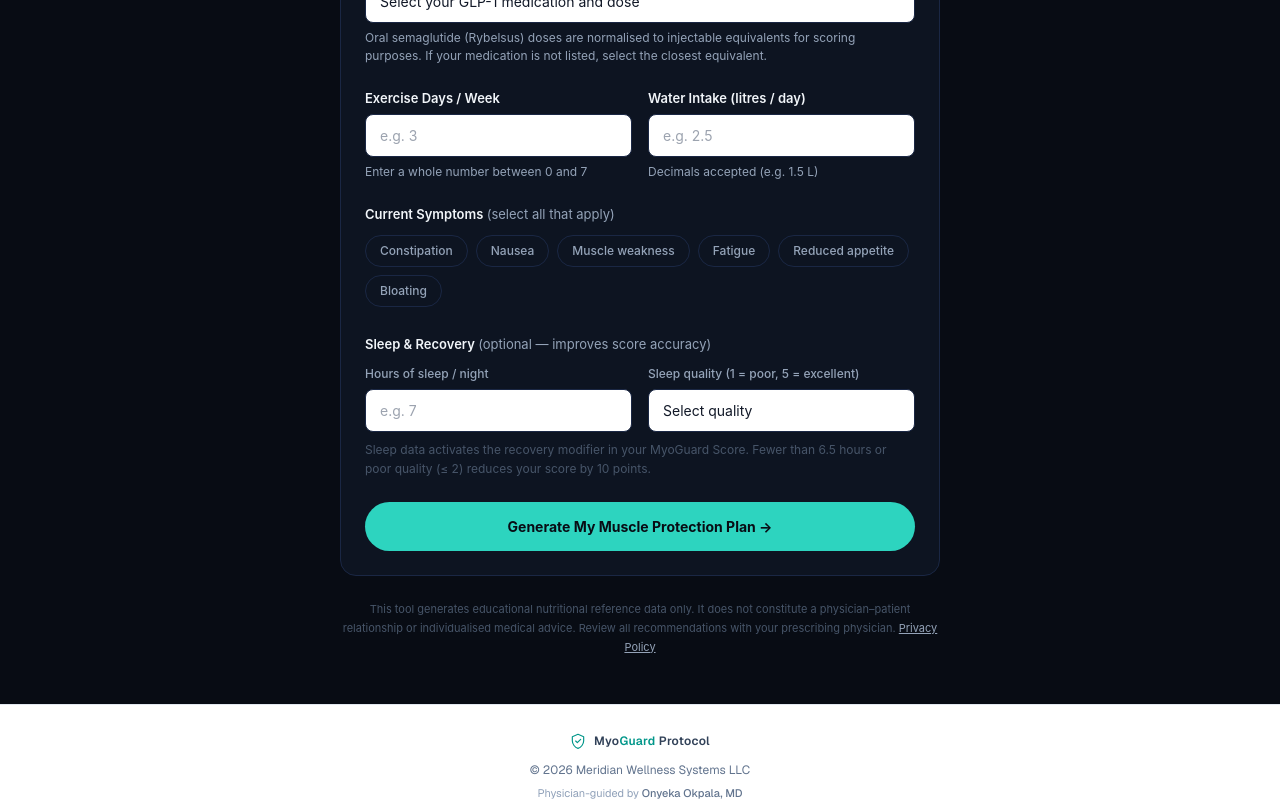
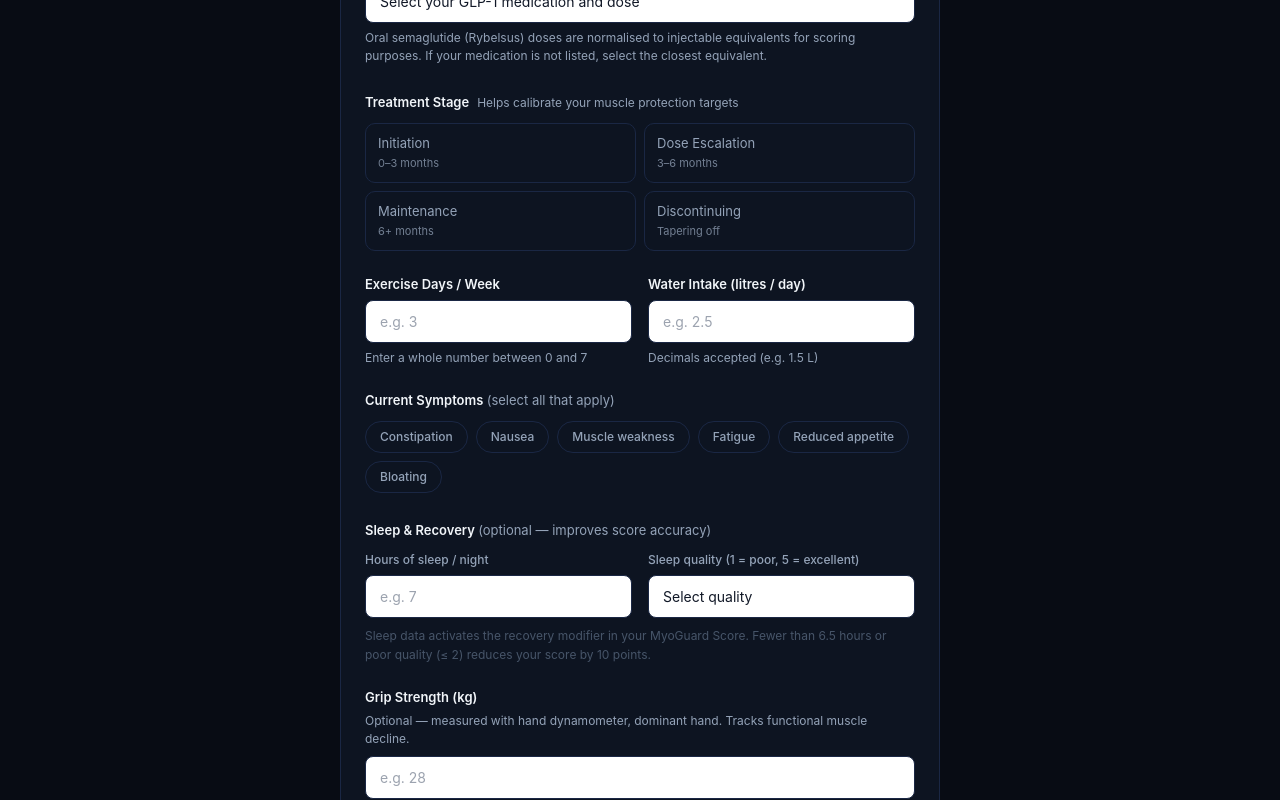
Before and after one commit to MyoGuardProtocol/myoguard-web, a Next.js app: page /dashboard/assessment in a window 1280 px wide. Shown: the part 340-1140 px from the top of the page. Built offline with nearby package versions, Linux system fonts and the light colour scheme.

Commit message:
feat: add GLP-1 stage and grip strength capture to assessment
Co-Authored-By: Claude Sonnet 4.6 <noreply@anthropic.com>

```diff
--- a/app/dashboard/assessment/page.tsx
+++ b/app/dashboard/assessment/page.tsx
@@ -90,9 +90,11 @@ type FormData = {
   symptoms:        string[];
   sleepHours?:     number;
   sleepQuality?:   number;
+  glp1Stage:       string | null;
+  gripStrengthKg:  number | null;
 };
 
-type FieldErrors = Partial<Record<keyof Omit<FormData, 'symptoms' | 'sleepHours' | 'sleepQuality'>, string>>;
+type FieldErrors = Partial<Record<keyof Omit<FormData, 'symptoms' | 'sleepHours' | 'sleepQuality' | 'glp1Stage' | 'gripStrengthKg'>, string>>;
 
 /** Map exercise days → activityLevel enum expected by AssessmentInputSchema */
 function daysToActivity(days: number): 'sedentary' | 'moderate' | 'active' {
@@ -113,6 +115,8 @@ export default function AssessmentPage() {
     symptoms:        [],
     sleepHours:      undefined,
     sleepQuality:    undefined,
+    glp1Stage:       null,
+    gripStrengthKg:  null,
   });
 
   const [fieldErrors, setFieldErrors] = useState<FieldErrors>({});
@@ -179,6 +183,10 @@ export default function AssessmentPage() {
         activityLevel:  daysToActivity(days),
         symptoms:       form.symptoms,
         exerciseDaysWk: days,
+        glp1Stage:      form.glp1Stage ?? undefined,
+        gripStrengthKg: form.gripStrengthKg
+          ? parseFloat(String(form.gripStrengthKg))
+          : undefined,
       };
       if (form.sleepHours   !== undefined) payload.sleepHours   = form.sleepHours;
       if (form.sleepQuality !== undefined) payload.sleepQuality = form.sleepQuality;
@@ -383,6 +391,46 @@ export default function AssessmentPage() {
             </p>
           </div>
 
+          {/* ── GLP-1 Treatment Stage ── */}
+          <div>
+            <div style={{ marginBottom: '10px' }}>
+              <span style={{ fontSize: '13px', fontWeight: '600', color: '#F1F5F9' }}>
+                Treatment Stage
+              </span>
+              <span style={{ fontSize: '12px', color: '#94A3B8', marginLeft: '8px', fontWeight: '400' }}>
+                Helps calibrate your muscle protection targets
+              </span>
+            </div>
+            <div style={{ display: 'grid', gridTemplateColumns: '1fr 1fr', gap: '8px' }}>
+              {([
+                { value: 'INITIATION',     label: 'Initiation',      sub: '0–3 months' },
+                { value: 'DOSE_ESCALATION', label: 'Dose Escalation', sub: '3–6 months' },
+                { value: 'MAINTENANCE',    label: 'Maintenance',     sub: '6+ months' },
+                { value: 'DISCONTINUATION', label: 'Discontinuing',  sub: 'Tapering off' },
+              ] as const).map(stage => (
+                <button
+                  key={stage.value}
+                  type="button"
+                  onClick={() => setFormState(prev => ({ ...prev, glp1Stage: stage.value }))}
+                  style={{
+                    borderRadius: '10px',
+                    border: form.glp1Stage === stage.value ? 'none' : '1px solid #1A2744',
+                    background: form.glp1Stage === stage.value ? '#2DD4BF' : '#0D1421',
+                    color: form.glp1Stage === stage.value ? '#080C14' : '#94A3B8',
+                    fontWeight: form.glp1Stage === stage.value ? 700 : 400,
+                    padding: '10px 12px',
+                    cursor: 'pointer',
+                    textAlign: 'left',
+                    transition: 'all 0.15s',
+                  }}
+                >
+                  <div style={{ fontSize: '13px', fontWeight: 'inherit' }}>{stage.label}</div>
+                  <div style={{ fontSize: '11px', marginTop: '2px', opacity: 0.75 }}>{stage.sub}</div>
+                </button>
+              ))}
+            </div>
+          </div>
+
           {/* ── Exercise days + Hydration ── */}
           <div style={{ display: 'grid', gridTemplateColumns: '1fr 1fr', gap: '16px' }}>
 
@@ -561,6 +609,38 @@ export default function AssessmentPage() {
             </p>
           </div>
 
+          {/* ── Grip Strength ── */}
+          <div>
+            <label htmlFor="gripStrengthKg" style={{
+              display: 'block', fontSize: '13px', fontWeight: '600',
+              color: '#F1F5F9', marginBottom: '4px',
+            }}>
+              Grip Strength (kg)
+            </label>
+            <p style={{ fontSize: '12px', color: '#94A3B8', marginBottom: '8px', lineHeight: '1.5' }}>
+              Optional — measured with hand dynamometer, dominant hand. Tracks functional muscle decline.
+            </p>
+            <input
+              id="gripStrengthKg"
+              type="number"
+              inputMode="decimal"
+              placeholder="e.g. 28"
+              min={5}
+              max={80}
+              step={0.5}
+              value={form.gripStrengthKg ?? ''}
+              onChange={e => {
+                const v = e.target.value;
+                setFormState(prev => ({
+                  ...prev,
+                  gripStrengthKg: v === '' ? null : parseFloat(v),
+                }));
+              }}
+              className="myg-input"
+              style={inputStyle(false)}
+            />
+          </div>
+
           {/* ── Activity level hint ── */}
           {form.exerciseDaysWk !== '' && !fieldErrors.exerciseDaysWk && (
             <div style={{
```
